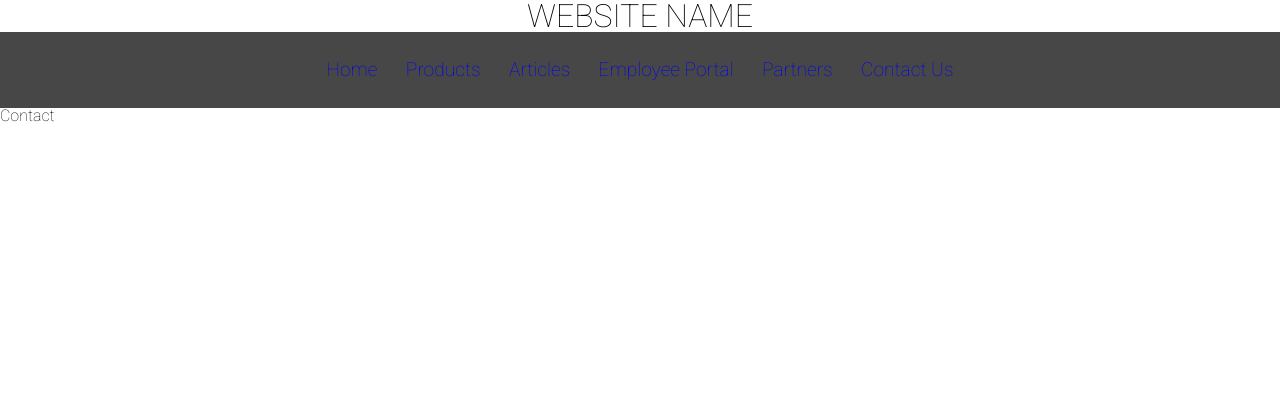
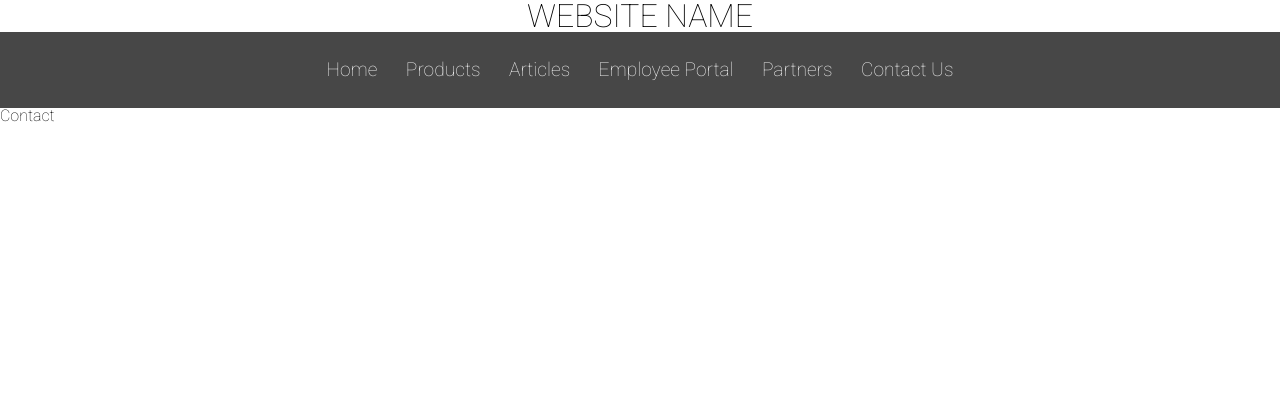
Before and after one commit to zaochamb/Wobsite, a Flask app: page /contact in a window 1280 px wide. Shown: the top 420 px of the page. Run offline with Flask 2, Linux system fonts and the light colour scheme.

Commit message:
uploading

```diff
--- a/static/common.css
+++ b/static/common.css
@@ -14,6 +14,7 @@
 
 
 .nav a {
+    color: var(--header-footer-text-color) !important;
     display: inline-block;
     padding: 1% 1%;
     text-decoration: none;
```
